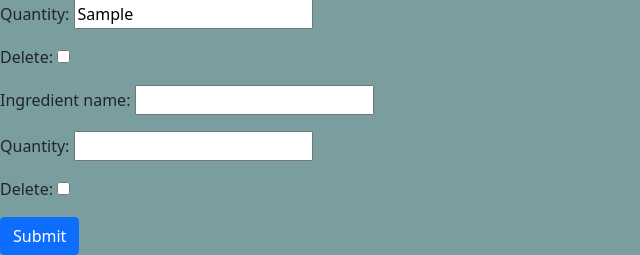
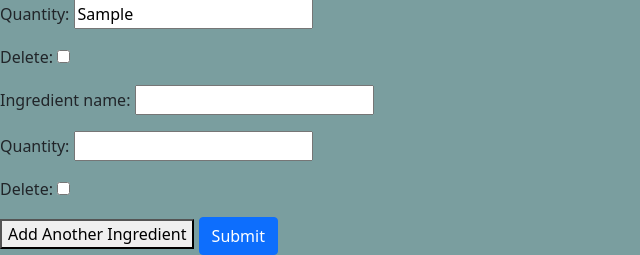
Before and after one commit to uva-cs3240-s22/group-project-A-04, a Django app: page /recipes/1/edit/ in a window 1280 px wide. Shown: the part 895-1150 px from the top of the page, without its empty margins (0-640 px from the left). Run offline with Django 4.2, Linux system fonts and the light colour scheme; a user stored in the database is signed in; tables that the repository leaves empty hold one stand-in row (values such as "Sample post"); some libraries are stand-ins or nearby versions.

Commit message:
Add button to dynamically add new ingredients

```diff
--- a/recipes/forms.py
+++ b/recipes/forms.py
@@ -24,7 +24,8 @@ class RecipeForm(forms.ModelForm):
 
 IngredientInlineFormset = inlineformset_factory(Recipe, Ingredient,
                                                 fields=('ingredient_name', 'quantity'),
-                                                extra=1)
+                                                extra=1,
+                                                can_delete=True)
 
 
 class RecipeImageForm(forms.ModelForm):
--- a/recipes/templates/recipes/form.html
+++ b/recipes/templates/recipes/form.html
@@ -11,7 +11,7 @@
 <p> {{ message }} </p>
 {% endif %}
 
-<form action="." enctype="multipart/form-data" method="POST">
+<form id="form-container" action="." enctype="multipart/form-data" method="POST">
     {% csrf_token %}
     {{ recipe_form.as_p }}
 
@@ -22,12 +22,51 @@
 
     {% if ingredient_formset %}
     <h4>Add Ingredients:</h4>
-    {{ ingredient_formset.as_p }}
+    {{ ingredient_formset.management_form }}
+    {% for ingredient_form in ingredient_formset %}
+    <div class="ingredient-form">
+        {{ ingredient_form.as_p }}
+<!--        <button id="delete-form" type="button">Remove Row</button>-->
+    </div>
+    {% endfor %}
+    <button id="add-form" type="button">Add Another Ingredient</button>
     {% endif %}
-
     <input type = "submit" class="btn btn-primary" value = "Submit" >
 </form>
 
+<script>
+    let ingredientForm = document.querySelectorAll(".ingredient-form")
+    let container = document.querySelector("#form-container")
+    let addButton = document.querySelector("#add-form")
+<!--    let deleteButton = document.querySelector("#delete-form")-->
+    let totalForms = document.querySelector("#id_ingredient_set-TOTAL_FORMS")
+
+    let formNum = ingredientForm.length-1
+    addButton.addEventListener('click', addForm)
+<!--    deleteButton.addEventListener('click', deleteForm)-->
+
+    function addForm(e) {
+        e.preventDefault()
+
+        let newForm = ingredientForm[0].cloneNode(true)
+        let formRegex = RegExp(`form-(\\d){1}-`, 'g')
+
+        formNum++
+        newForm.innerHTML = newForm.innerHTML.replace(formRegex, `form-${formNum}-`)
+        container.insertBefore(newForm, addButton)
+
+        totalForms.setAttribute('value', `${formNum+1}`)
+    }
+
+<!--    function deleteForm(e) {-->
+<!--        e.preventDefault()-->
+
+<!--        e.target.parentElement.remove()-->
+<!--        formNum&#45;&#45;-->
+<!--        totalForms.setAttribute('value', `${formNum+1}`)-->
+<!--    }-->
+
+</script>
 
 {% else %}
   <a href="{% provider_login_url 'google' %}">Login With Google</a>
```
